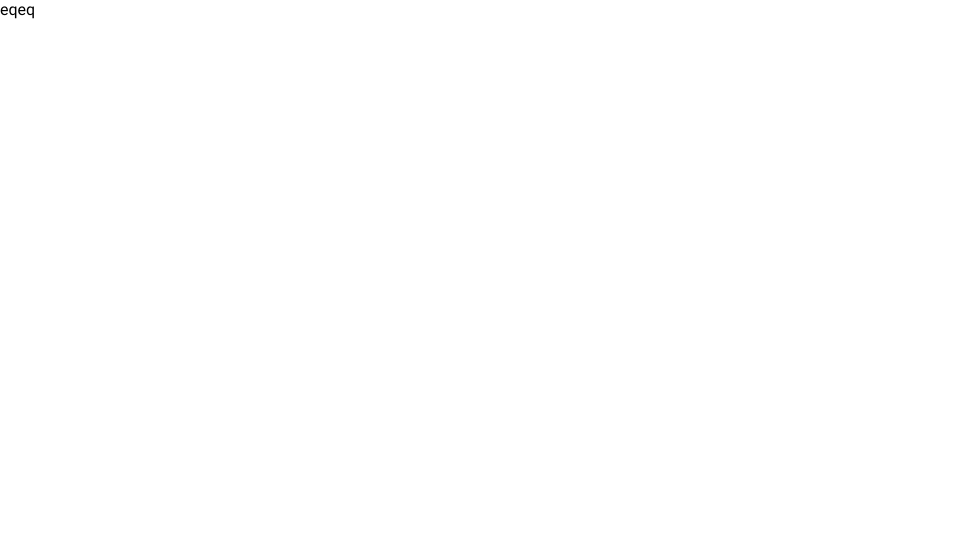
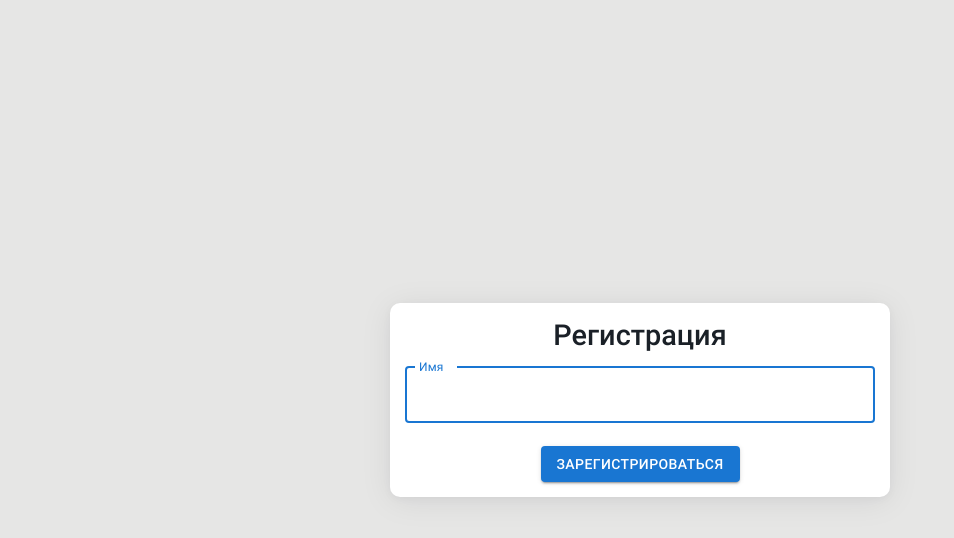
Before and after one commit to AleksandrMenshchikov/react-test, a React (Create React App) app: page / in a window 1280 px wide. Shown: the top 538 px of the page, without its empty margins (0-954 px from the left). Built offline with nearby package versions, Linux system fonts and the light colour scheme.

Commit message:
feat: create input name

```diff
--- a/package.json
+++ b/package.json
@@ -17,6 +17,7 @@
     "react": "^18.2.0",
     "react-dom": "^18.2.0",
     "react-redux": "^8.0.2",
+    "react-router-dom": "^6.3.0",
     "typescript": "^4.7.4",
     "web-vitals": "^2.1.4"
   },
--- a/src/components/app/App.tsx
+++ /dev/null
@@ -1,7 +0,0 @@
-import './App.css';
-
-function App() {
-  return <div>eqeq</div>;
-}
-
-export default App;
--- /dev/null
+++ b/src/components/index/Index.module.css
@@ -0,0 +1,46 @@
+.container {
+  background-color: var(--background-color);
+  min-height: 100vh;
+  display: flex;
+  flex-direction: column;
+  align-items: center;
+  justify-content: center;
+}
+
+.innerWrapper {
+  box-sizing: border-box;
+  box-shadow: 0 2px 8px rgb(18 17 36 / 4%), 0 4px 32px rgb(18 17 36 / 8%);
+  width: 100%;
+  max-width: 500px;
+  background-color: #fff;
+  border-radius: 10px;
+  margin: auto;
+  padding: 15px;
+  margin: 15px;
+}
+
+.title {
+  font-size: 1.8rem;
+  margin: 0 auto 15px;
+  text-align: center;
+  color: var(--font-color-black);
+  font-weight: 500;
+}
+
+.form {
+  display: flex;
+  flex-direction: column;
+  align-items: center;
+}
+
+.button {
+  width: fit-content;
+}
+
+.errorInput {
+  opacity: 0;
+}
+
+.errorInput_active {
+  opacity: 1;
+}
--- /dev/null
+++ b/src/components/index/Index.tsx
@@ -0,0 +1,104 @@
+import styles from './Index.module.css';
+import FormControl from '@mui/material/FormControl';
+import OutlinedInput from '@mui/material/OutlinedInput';
+import InputLabel from '@mui/material/InputLabel';
+import FormHelperText from '@mui/material/FormHelperText';
+import Button from '@mui/material/Button';
+import { useDispatch, useSelector } from 'react-redux';
+import { useRef } from 'react';
+import {
+  setName,
+  setEmail,
+  setPassword,
+  setDateOfBirth,
+  setGender,
+  setImage,
+  setIsNameError,
+  setIsEmailError,
+  setIsPasswordError,
+  setIsDateOfBirthError,
+  setIsGenderError,
+  setIsImageError,
+  setIsFormValidity,
+  selectIndex,
+} from '../../redux/features/indexSlice';
+
+function Index() {
+  const {
+    name,
+    isNameError,
+    email,
+    isEmailError,
+    password,
+    isPasswordError,
+    dateOfBirth,
+    isDateOfBirthError,
+    gender,
+    isGenderError,
+    image,
+    isImageError,
+    isFormValidity,
+  } = useSelector(selectIndex);
+  const dispatch = useDispatch();
+  const refName = useRef<HTMLInputElement>(null);
+
+  function handleFormSubmit(evt: {
+    preventDefault: () => void;
+    currentTarget: { checkValidity: () => boolean };
+  }) {
+    evt.preventDefault();
+    dispatch(setIsFormValidity(evt.currentTarget.checkValidity()));
+    refName.current?.checkValidity()
+      ? dispatch(setIsNameError(false))
+      : dispatch(setIsNameError(true));
+  }
+
+  function handleNameChange(evt: {
+    currentTarget: { value: string; checkValidity: () => boolean };
+  }) {
+    dispatch(setName(evt.currentTarget.value));
+    if (!isFormValidity) {
+      evt.currentTarget.checkValidity()
+        ? dispatch(setIsNameError(false))
+        : dispatch(setIsNameError(true));
+    }
+  }
+
+  return (
+    <div className={styles.container}>
+      <div className={styles.innerWrapper}>
+        <h2 className={styles.title}>Регистрация</h2>
+        <form className={styles.form} onSubmit={handleFormSubmit} noValidate>
+          <FormControl fullWidth>
+            <InputLabel htmlFor="name">Имя</InputLabel>
+            <OutlinedInput
+              inputRef={refName}
+              error={isNameError}
+              type="text"
+              id="name"
+              value={name}
+              onChange={handleNameChange}
+              label="Имя"
+              autoFocus
+              autoComplete="off"
+              required
+            />
+            <FormHelperText
+              error
+              className={`${styles.errorInput} ${
+                isNameError && styles.errorInput_active
+              }`}
+            >
+              Заполните поле
+            </FormHelperText>
+          </FormControl>
+          <Button variant="contained" type="submit" className={styles.button}>
+            Зарегистрироваться
+          </Button>
+        </form>
+      </div>
+    </div>
+  );
+}
+
+export default Index;
--- a/src/index.css
+++ b/src/index.css
@@ -7,4 +7,10 @@ body {
     sans-serif;
   -webkit-font-smoothing: antialiased;
   -moz-osx-font-smoothing: grayscale;
+  font-size: 62.5%;
 }
+
+:root {
+  --background-color: #e6e6e5;
+  --font-color-black: #1a2027;
+}
--- a/src/index.tsx
+++ b/src/index.tsx
@@ -2,9 +2,10 @@ import React from 'react';
 import { createRoot } from 'react-dom/client';
 import { Provider } from 'react-redux';
 import { store } from './redux/store';
-import App from './components/app/App';
+import { BrowserRouter, Routes, Route } from 'react-router-dom';
 import reportWebVitals from './reportWebVitals';
 import './index.css';
+import IndexPage from './routes/Index';
 
 const container = document.getElementById('root')!;
 const root = createRoot(container);
@@ -12,7 +13,11 @@ const root = createRoot(container);
 root.render(
   <React.StrictMode>
     <Provider store={store}>
-      <App />
+      <BrowserRouter>
+        <Routes>
+          <Route path="/" element={<IndexPage />} />
+        </Routes>
+      </BrowserRouter>
     </Provider>
   </React.StrictMode>
 );
--- /dev/null
+++ b/src/redux/features/indexSlice.ts
@@ -0,0 +1,100 @@
+import { createSlice, PayloadAction } from '@reduxjs/toolkit';
+import { RootState } from '../store';
+
+export interface IndexState {
+  name: string;
+  isNameError: boolean;
+  email: string;
+  isEmailError: boolean;
+  password: string;
+  isPasswordError: boolean;
+  dateOfBirth: string;
+  isDateOfBirthError: boolean;
+  gender: string;
+  isGenderError: boolean;
+  image: string;
+  isImageError: boolean;
+  isFormValidity: boolean;
+}
+
+const initialState: IndexState = {
+  name: '',
+  isNameError: false,
+  email: '',
+  isEmailError: false,
+  password: '',
+  isPasswordError: false,
+  dateOfBirth: '',
+  isDateOfBirthError: false,
+  gender: '',
+  isGenderError: false,
+  image: '',
+  isImageError: false,
+  isFormValidity: true,
+};
+
+export const indexSlice = createSlice({
+  name: 'index',
+  initialState,
+  reducers: {
+    setName: (state, action: PayloadAction<string>) => {
+      state.name = action.payload;
+    },
+    setIsNameError: (state, action: PayloadAction<boolean>) => {
+      state.isNameError = action.payload;
+    },
+    setEmail: (state, action: PayloadAction<string>) => {
+      state.email = action.payload;
+    },
+    setIsEmailError: (state, action: PayloadAction<boolean>) => {
+      state.isEmailError = action.payload;
+    },
+    setPassword: (state, action: PayloadAction<string>) => {
+      state.password = action.payload;
+    },
+    setIsPasswordError: (state, action: PayloadAction<boolean>) => {
+      state.isPasswordError = action.payload;
+    },
+    setDateOfBirth: (state, action: PayloadAction<string>) => {
+      state.dateOfBirth = action.payload;
+    },
+    setIsDateOfBirthError: (state, action: PayloadAction<boolean>) => {
+      state.isDateOfBirthError = action.payload;
+    },
+    setGender: (state, action: PayloadAction<string>) => {
+      state.gender = action.payload;
+    },
+    setIsGenderError: (state, action: PayloadAction<boolean>) => {
+      state.isGenderError = action.payload;
+    },
+    setImage: (state, action: PayloadAction<string>) => {
+      state.image = action.payload;
+    },
+    setIsImageError: (state, action: PayloadAction<boolean>) => {
+      state.isImageError = action.payload;
+    },
+    setIsFormValidity: (state, action: PayloadAction<boolean>) => {
+      state.isFormValidity = action.payload;
+    },
+  },
+});
+
+export const {
+  setName,
+  setEmail,
+  setPassword,
+  setDateOfBirth,
+  setGender,
+  setImage,
+  setIsNameError,
+  setIsEmailError,
+  setIsPasswordError,
+  setIsDateOfBirthError,
+  setIsGenderError,
+  setIsImageError,
+  setIsFormValidity,
+} = indexSlice.actions;
+
+export const selectIndex = (state: RootState) => state.index;
+
+export default indexSlice.reducer;
--- a/src/redux/store.ts
+++ b/src/redux/store.ts
@@ -1,7 +1,10 @@
 import { configureStore, ThunkAction, Action } from '@reduxjs/toolkit';
+import indexReducer from './features/indexSlice';
 
 export const store = configureStore({
-  reducer: {},
+  reducer: {
+    index: indexReducer,
+  },
 });
 
 export type AppDispatch = typeof store.dispatch;
--- /dev/null
+++ b/src/routes/Index.tsx
@@ -0,0 +1,11 @@
+import Index from '../components/index/Index';
+
+function IndexPage() {
+  return (
+    <>
+      <Index />
+    </>
+  );
+}
+
+export default IndexPage;
```
Also changed, not shown: src/components/app/App.css (deleted), 2 other files (tests, documents, lock files or other folders).
